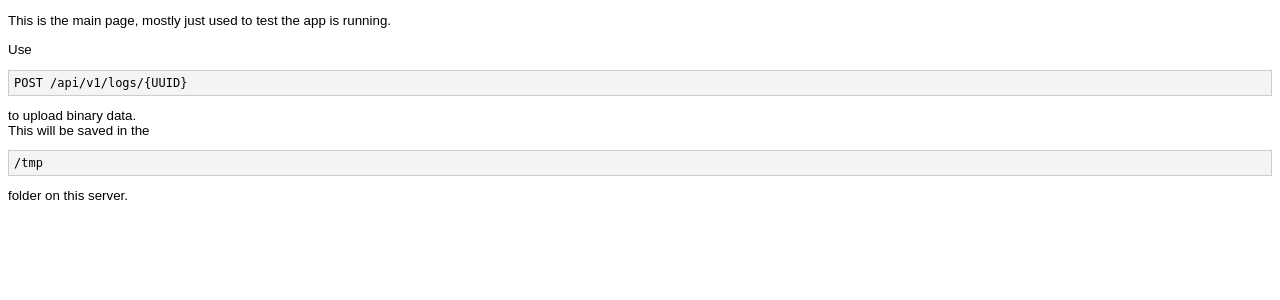
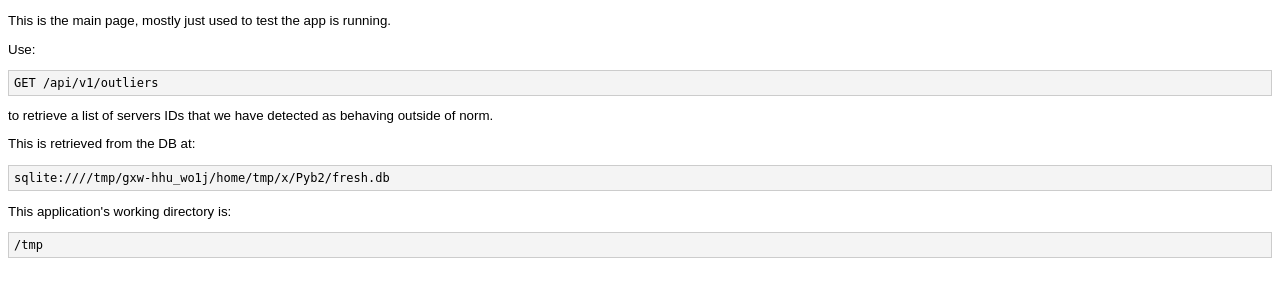
Before and after one commit to massenz/nervi, a Flask app: page / in a window 1280 px wide. Shown: the top 300 px of the page. Run offline with Flask 2, Linux system fonts and the light colour scheme; some libraries are stand-ins or nearby versions.

Commit message:
Added outliers detection capabilities

```diff
--- a/application.py
+++ b/application.py
@@ -89,7 +89,7 @@ def build_fname(migration_id, ext):
         prefix=prefix, name=DEFAULT_NAME, ext=ext))
 
 
-def find_most_recent(migration_id, ext):
+def find_most_recent(ext):
     """ Returns the most recent file matching the given extension, for the Migration ID
 
     :param migration_id: the unique ID of the migration for the logs
@@ -97,32 +97,38 @@ def find_most_recent(migration_id, ext):
     :return: the most recent filename that matches the ID and extension
     :raises: FileNotFound if the file does not exist
     """
-    workdir = os.path.join(get_workdir(), migration_id)
-    files = [f for f in os.listdir(workdir) if os.path.isfile(os.path.join(workdir, f))]
+    # TODO: for now there will only be one file, in future there may be many,
+    #     all named as in `{YYYYmmdd}_outliers.json`
+    full_name = 'outliers.{ext}'.format(ext=ext)
+    files = [f for f in os.listdir(get_workdir()) if os.path.isfile(os.path.join(get_workdir(), f))]
     files.sort(reverse=True)
     for fname in files:
         # TODO: should match the pattern, beyond the simple extension matching
-        if fname.endswith('.{ext}'.format(ext=ext)):
-            return os.path.join(workdir, fname)
-    raise FileNotFound("Could not find logs for {id}".format(id=migration_id))
+        if fname == full_name:
+            return os.path.join(get_workdir(), fname)
+    raise FileNotFound("Could not find data file for {}".format(full_name))
 
 
 def get_data(fname):
     if not os.path.exists(fname):
-        raise FileNotFound("Could not find log files for {name}".format(name=fname))
-    with open(fname, 'r') as logs_data:
-        return logs_data.read()
+        raise FileNotFound("Could not find outliers data for {name}".format(name=fname))
+    with open(fname, 'r') as outliers:
+        return outliers.read()
 
 
 #
 # Views
 #
+def get_db_uri():
+    return application.config['DB_URI']
+
+
 @application.route('/')
 def home():
-    return render_template('index.html', workdir=get_workdir())
+    return render_template('index.html', workdir=get_workdir(), db_uri=get_db_uri())
 
 
-@application.route('/healthz')
+@application.route('/health')
 def health():
     """ A simple health-chek endpoint (can be used as a heartbeat too).
 
@@ -131,7 +137,7 @@ def health():
     return 'ok'
 
 
-@application.route('/configz')
+@application.route('/config')
 def get_configs():
     """ Configuration values
 
@@ -154,8 +160,8 @@ def get_configs():
     return make_response(jsonify(configz))
 
 
-@application.route('/api/v1/<migration_id>', methods=['GET', 'HEAD'])
-def download_data(migration_id):
+@application.route('/api/v1/outliers', methods=['GET', 'HEAD'])
+def download_data():
     """ Retrieves the log files for a Migration
 
         If there are more than one set of log files with the given extension for the same ID,
@@ -166,17 +172,12 @@ def download_data(migration_id):
     :return: a response that will direct the client to download the file (instead of displaying
         it in the browser), by using the "Content-Disposition" header
     """
-    try:
-        as_uuid = uuid.UUID(migration_id)
-    except ValueError:
-        raise UuidNotValid("Could not convert {0} to a valid UUID".format(migration_id))
-    logging.info('Downloading logs data for {0}'.format(as_uuid))
     # TODO: use a query arg for the file name extension, or even the full name
-    file_type = request.args.get('type', 'zip')
-    fname = find_most_recent(migration_id, ext=file_type)
+    file_type = request.args.get('type', 'json')
+    fname = find_most_recent(ext=file_type)
+    logging.info('Sending outliers data from {}'.format(fname))
     response = make_response()
-    response.headers["Content-Disposition"] = "attachment; filename={name}".format(
-        name=os.path.basename(fname))
+    response.headers["Content-Type"] = "application/json"
     response.data = get_data(fname)
     return response
 
@@ -242,3 +243,4 @@ def prepare_env(config=None):
         application.config['WORKDIR'] = choose('FLASK_WORKDIR', '/tmp', config, 'workdir')
 
         application.config['INITIALIZED'] = True
+        application.config['DB_URI'] = choose('DB_URI', '', config, 'db_uri')
--- a/run_server.py
+++ b/run_server.py
@@ -31,6 +31,8 @@ def parse_args():
     parser.add_argument('--secret-key', help='Used by the flask server to encrypt secure cookies')
     parser.add_argument('--workdir', help="Where to store files, must be an absolute path",
                         default='/var/lib/migration-logs')
+    parser.add_argument('--db_uri', help='The URI to the MongoDB server',
+                        default='mongodb://localhost:27017')
     return parser.parse_args()
 
 
@@ -42,7 +44,9 @@ def run_server():
     """
     config = parse_args()
     prepare_env(config)
-    application.run(host='0.0.0.0', debug=config.debug, port=config.port)
+    application.run(host='0.0.0.0',
+                    debug=config.debug,
+                    port=config.port)
 
 
 if __name__ == '__main__':
--- a/templates/index.html
+++ b/templates/index.html
@@ -1,18 +1,24 @@
 <!DOCTYPE html>
-<html>
+<html xmlns="http://www.w3.org/1999/html">
 <head lang="en">
     <meta charset="UTF-8">
     <link rel="stylesheet" type="text/css" href="../static/stylesheet.css">
     <link rel="shortcut icon" href="{{ url_for('static', filename='favicon.ico') }}">
-    <title>Binary Logs File uploads</title>
+    <title>Apache Mesos Outliers Detection</title>
 </head>
 <body>
     <p>
         This is the main page, mostly just used to test the app is running.
     </p>
     <p>
-        Use <pre>POST /api/v1/logs/{UUID}</pre> to upload binary data.<br>
-        This will be saved in the <pre>{{ workdir }}</pre> folder on this server.
+        Use: <pre>GET /api/v1/outliers</pre>
+        to retrieve a list of servers IDs that we have detected as
+        behaving outside of norm.<br>
+    </p>
+    <p> This is retrieved from the DB at: <pre>{{ db_uri }}</pre>
+    </p>
+    <p>
+        This application's working directory is: <pre>{{ workdir }}</pre>
     </p>
 </body>
 </html>
```
Also changed, not shown: tests/outliers.json (added, +114 -0 lines).
